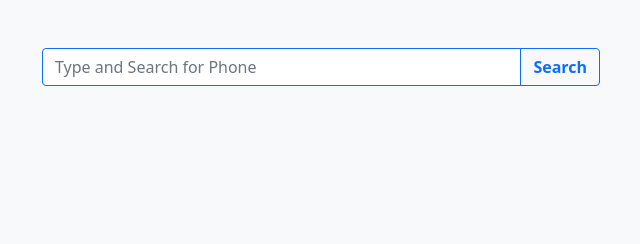
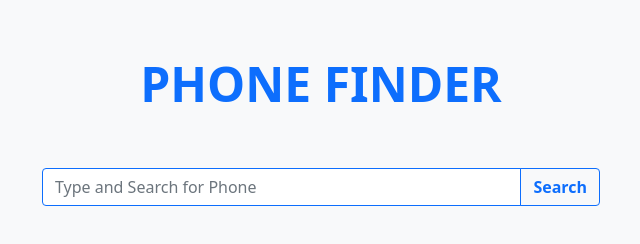
Before and after one commit to aduyti/phone-finder, a plain HTML site: page index.html in a window 1280 px wide. Shown: the whole page, without its empty margins (319-959 px from the left). Drawn offline with nearby package versions, Linux system fonts and the light colour scheme.

Commit message:
page heading

```diff
--- a/index.html
+++ b/index.html
@@ -12,11 +12,17 @@
         integrity="sha384-1BmE4kWBq78iYhFldvKuhfTAU6auU8tT94WrHftjDbrCEXSU1oBoqyl2QvZ6jIW3" crossorigin="anonymous">
     <!-- bootstrap icon -->
     <link rel="stylesheet" href="https://cdn.jsdelivr.net/npm/bootstrap-icons@1.8.1/font/bootstrap-icons.css">
+
+    <!-- Link CSS file -->
+    <link rel="stylesheet" href="style/index.css">
 </head>
 
 <body class="bg-light">
     <header class="container">
         <!-- search input box and button -->
+        <div class="text-center text-primary mt-5" id="heading">
+            PHONE FINDER
+        </div>
         <div class="input-group my-5 mx-auto w-50">
             <input type="text" class="form-control border-primary" placeholder="Type and Search for Phone"
                 id="search-input">
--- /dev/null
+++ b/style/index.css
@@ -0,0 +1,4 @@
+#heading {
+    font-size: 48px;
+    font-weight: 900;
+}
```
